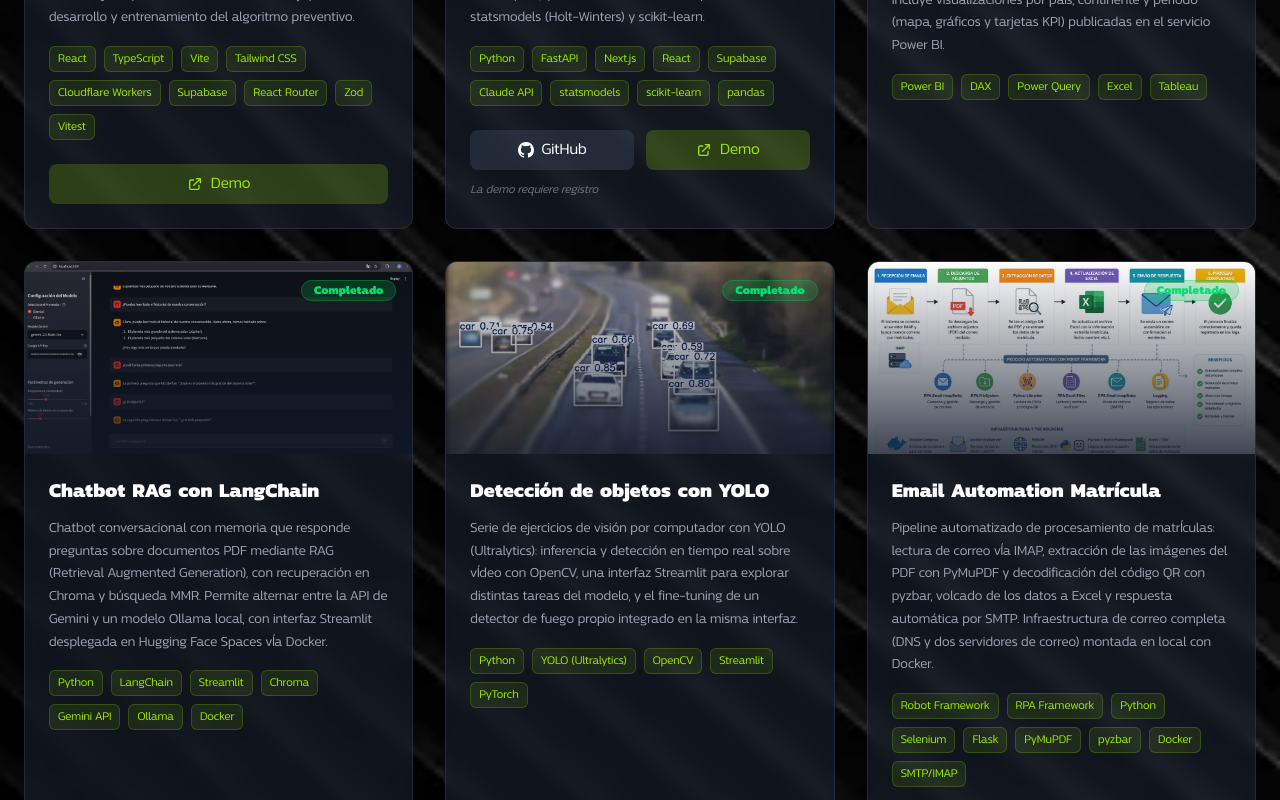
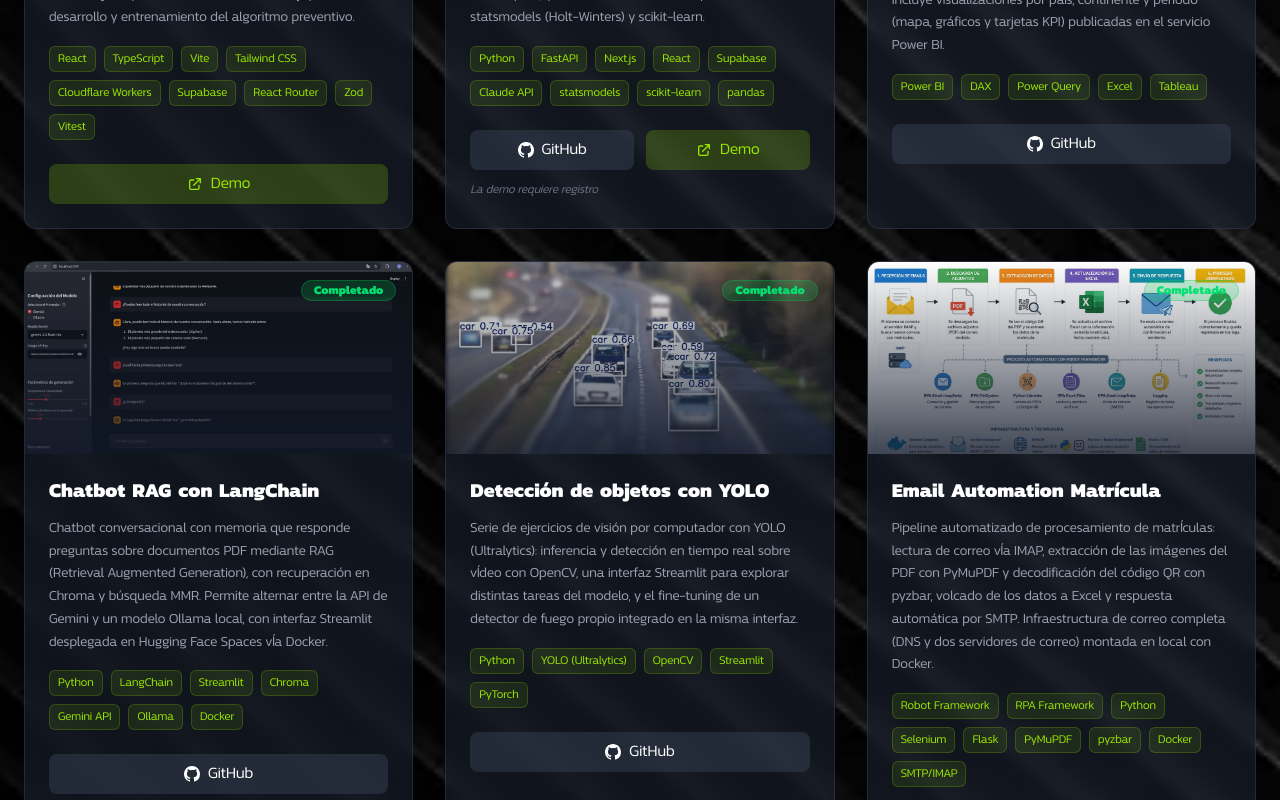
Before and after one commit to BorjaEscolanoMartin/PortFolio, a React (Vite) app: page / in a window 1280 px wide. Shown: the part 5100-5900 px from the top of the page. Built offline with nearby package versions, Linux system fonts and the light colour scheme.

Commit message:
feat: enlazar los repos públicos de Power BI, RAG y YOLO en las tarjetas

```diff
--- a/src/data/projects.js
+++ b/src/data/projects.js
@@ -32,7 +32,7 @@ export const projects = [
       'Cuadro de mando interactivo de ventas y rentabilidad construido en Power BI Desktop, con medidas DAX personalizadas y limpieza de datos con Power Query. Incluye visualizaciones por país, continente y periodo (mapa, gráficos y tarjetas KPI) publicadas en el servicio Power BI.',
     technologies: ['Power BI', 'DAX', 'Power Query', 'Excel', 'Tableau'],
     image: `${import.meta.env.BASE_URL}PowerBI.webp`,
-    githubUrl: null,
+    githubUrl: 'https://github.com/BorjaEscolanoMartin/powerbi-ventas-globales',
     demoUrl: null,
     status: 'Completado',
     categories: ['datos-ia'],
@@ -44,7 +44,7 @@ export const projects = [
       'Chatbot conversacional con memoria que responde preguntas sobre documentos PDF mediante RAG (Retrieval Augmented Generation), con recuperación en Chroma y búsqueda MMR. Permite alternar entre la API de Gemini y un modelo Ollama local, con interfaz Streamlit desplegada en Hugging Face Spaces vía Docker.',
     technologies: ['Python', 'LangChain', 'Streamlit', 'Chroma', 'Gemini API', 'Ollama', 'Docker'],
     image: `${import.meta.env.BASE_URL}RagChatbot.webp`,
-    githubUrl: null,
+    githubUrl: 'https://github.com/BorjaEscolanoMartin/rag-chatbot-langchain',
     demoUrl: null,
     status: 'Completado',
     categories: ['datos-ia'],
@@ -56,7 +56,7 @@ export const projects = [
       'Serie de ejercicios de visión por computador con YOLO (Ultralytics): inferencia y detección en tiempo real sobre vídeo con OpenCV, una interfaz Streamlit para explorar distintas tareas del modelo, y el fine-tuning de un detector de fuego propio integrado en la misma interfaz.',
     technologies: ['Python', 'YOLO (Ultralytics)', 'OpenCV', 'Streamlit', 'PyTorch'],
     image: `${import.meta.env.BASE_URL}Yolo.webp`,
-    githubUrl: null,
+    githubUrl: 'https://github.com/BorjaEscolanoMartin/computer-vision-yolo',
     demoUrl: null,
     status: 'Completado',
     categories: ['datos-ia'],
```
